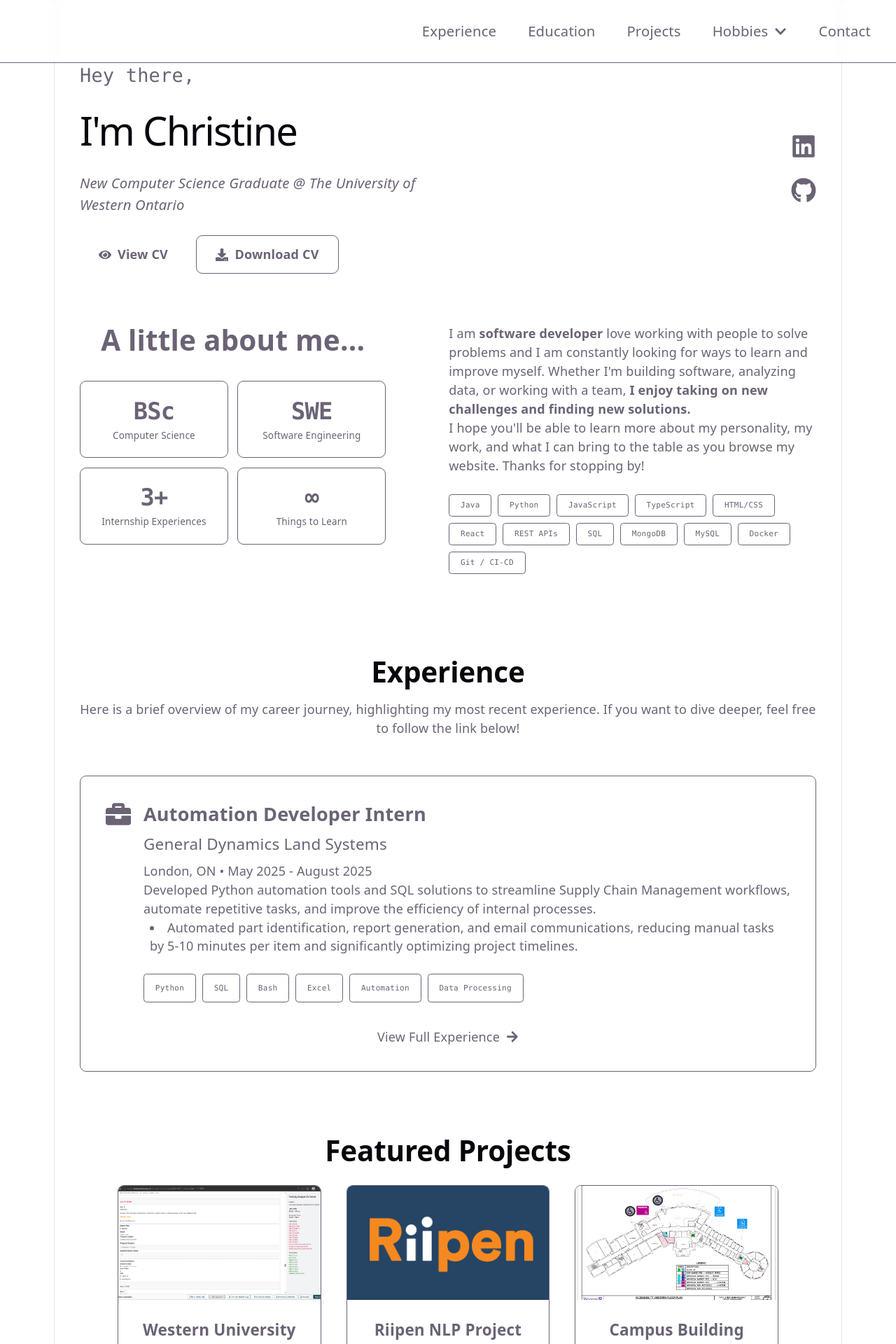
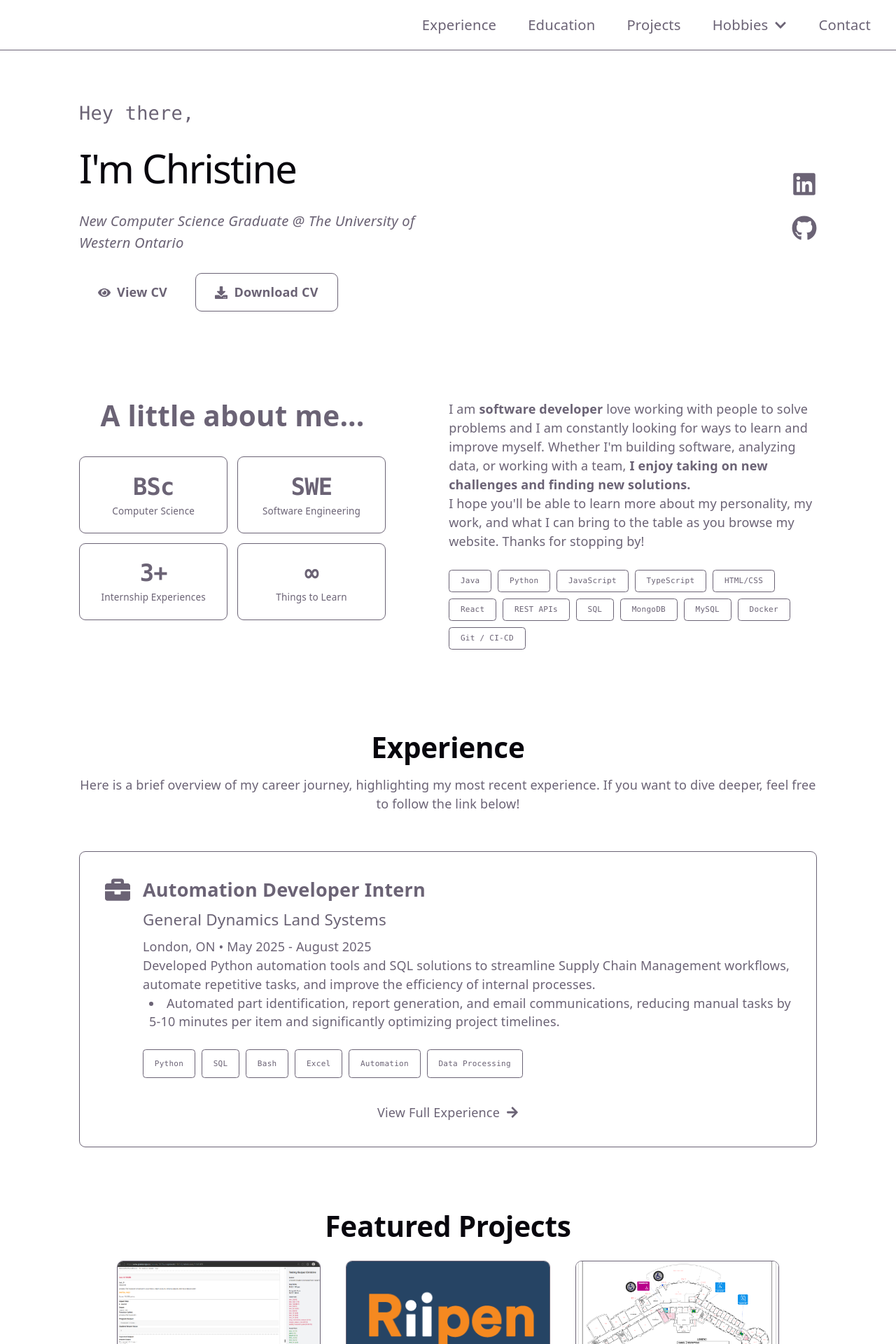
Before and after one commit to Cr1py/Cr1py.github.io, a React (Vite) app: page / in a window 1280 px wide. Shown: the top 1920 px of the page at 70% size. Built offline with nearby package versions, Linux system fonts and the light colour scheme.

Commit message:
Fixed smaller bugs with displaying images, text misalignment, and header being a bit too big

```diff
--- a/src/components/data/projects.ts
+++ b/src/components/data/projects.ts
@@ -1,3 +1,8 @@
+import capstoneImg from "../../assets/capstoneImg.png";
+import riipenLogo from "../../assets/Riipen-Logo.png";
+import mcGroundFloor from "../../assets/MC-groundfloor.png";
+import customDiscordImg1 from "../../assets/customDiscordImg1.png";
+
 export interface Project {
   id: string;
   title: string;
@@ -36,7 +41,7 @@ export const projects: Project[] = [
       'Gradescope API',
       'Git'
     ],
-    imageUrl: 'src/assets/capstoneImg.png',
+    imageUrl: capstoneImg,
     docUrl: 'https://docs.google.com/document/d/1O5qf_DMcFqYfs4oCuyddA4Y3oEUy9TBw4a7ZQiWutMM/edit?tab=t.rm89jsjypd',
     category: 'School',
     featured: true,
@@ -58,7 +63,7 @@ export const projects: Project[] = [
       'Beautiful Soup 4',
       'Google Colab'
     ],
-    imageUrl: 'src/assets/Riipen-Logo.png',
+    imageUrl: riipenLogo,
     category: 'Freelance',
     featured: true,
     date: '2024-03'
@@ -79,7 +84,7 @@ export const projects: Project[] = [
       'Beautiful Soup 4',
       'Google Colab'
     ],
-    imageUrl: 'src/assets/Riipen-Logo.png',
+    imageUrl: riipenLogo,
     category: 'School',
     featured: false,
     date: '2023-09'
@@ -100,7 +105,7 @@ export const projects: Project[] = [
       'CSS',
       'REST API'
     ],
-    imageUrl: 'src/assets/MC-groundfloor.png',
+    imageUrl: mcGroundFloor,
     githubUrl: 'https://github.com/Cr1py/Western_Maps',
     category: 'School',
     featured: true,
@@ -119,7 +124,7 @@ export const projects: Project[] = [
       'CSS',
       'Better Discord'
     ],
-    imageUrl: 'src/assets/customDiscordImg1.png',
+    imageUrl: customDiscordImg1,
     category: 'Personal',
     featured: true,
     date: '2021-11'
--- a/src/components/layout/Footer.tsx
+++ b/src/components/layout/Footer.tsx
@@ -7,9 +7,9 @@ const Footer = ({ className }: { className?: string }) => {
 
   return (
     <footer
-      className={`${className}`}
+      className={`h-20 ${className}`}
     >
-      <div>
+      <div className="max-w-7xl mx-auto h-full px-4 sm:px-6 lg:px-8 flex flex-row items-center justify-between gap-4">
 
         {/* Copyright */}
         <div>
@@ -17,19 +17,25 @@ const Footer = ({ className }: { className?: string }) => {
         </div>
 
         {/* Social Links */}
-        <div>
+        <div className="flex items-center justify-end gap-4 text-ele-text-light">
           {personalInfo.socials.github && (
             <a
               href={personalInfo.socials.github}
+              target="_blank"
+              rel="noopener noreferrer"
+              className="hover:text-ele-pink transition-colors"
             >
-                <FaGithub/>
+              <FaGithub className="w-5 h-5" />
             </a>
           )}
           {personalInfo.socials.linkedin && (
             <a
               href={personalInfo.socials.linkedin}
+              target="_blank"
+              rel="noopener noreferrer"
+              className="hover:text-ele-pink transition-colors"
             >
-                <FaLinkedin/>
+              <FaLinkedin className="w-5 h-5" />
             </a>
           )}
         </div>
--- a/src/components/layout/Header.tsx
+++ b/src/components/layout/Header.tsx
@@ -66,7 +66,7 @@ const Header = ({ className = "" }: HeaderProps) => {
 
   return (
     <header
-      className={`h-20 bg-ele-dark/90 backdrop-blur-sm border-b border-ele-purple/20 ${className}`}
+      className={`h-16 bg-ele-dark/90 backdrop-blur-sm border-b border-ele-purple/20 ${className}`}
     >
       <nav className="max-w-7xl mx-auto h-full px-4 sm:px-6 lg:px-8 relative">
         <div className="flex items-center justify-between h-full">
--- a/src/components/sections/AboutMeSection.tsx
+++ b/src/components/sections/AboutMeSection.tsx
@@ -18,7 +18,6 @@ const AboutMeSection = () => {
   ]
 
   return (
-    <div>
     <div className="w-full max-w-7xl mx-auto px-4 sm:px-6 lg:px-8 py-12 lg:py-16">
 
       {/* About Layout */}
@@ -118,7 +117,6 @@ const AboutMeSection = () => {
         </motion.div>
       </div>
     </div>
-    </div>
   )
 }
 
--- a/src/components/sections/ExperiencePreview.tsx
+++ b/src/components/sections/ExperiencePreview.tsx
@@ -13,7 +13,7 @@ const ExperiencePreview = () => {
     });
 
   return (
-    <div className="w-full max-w-7xl mx-auto px-4 sm:px-6 lg:px-8 py-8 lg:py-10">
+    <div className="w-full max-w-7xl mx-auto px-4 sm:px-6 lg:px-8 lg:py-10">
       <div className="text-center mb-12">
         <motion.h2
           initial={{ opacity: 0, y: 20 }}
--- a/src/components/sections/Intro.tsx
+++ b/src/components/sections/Intro.tsx
@@ -1,11 +1,11 @@
 import { motion } from "framer-motion"
 import { FaGithub, FaLinkedin, FaDownload, FaEye } from "react-icons/fa"
 import { personalInfo } from "../data/personal-info"
-import resume from "/src/assets/Christine_Bautista_Resume2026.pdf"
+import resume from "/src/assets/CBautista_Resume.pdf"
 
 const Intro = () => {
   return (
-    <div className="flex flex-col lg:flex-row items-center justify-between w-full max-w-6xl mx-auto px-4 sm:px-6 lg:px-8 gap-8 lg:gap-4">
+    <div className="flex flex-col lg:flex-row items-center justify-between w-full max-w-6xl mx-auto px-4 sm:px-6 lg:px-8 py-12 gap-8 lg:gap-4">
       {/* Left Section - Text */}
       <motion.div
         className="flex-1 text-center lg:text-left w-full"
--- a/src/index.css
+++ b/src/index.css
@@ -63,7 +63,6 @@
   max-width: 100%;
   margin: 0 auto;
   text-align: center;
-  border-inline: 1px solid var(--border);
   min-height: 100svh;
   display: flex;
   flex-direction: column;
--- a/src/pages/Home.tsx
+++ b/src/pages/Home.tsx
@@ -1,5 +1,3 @@
-import { useRef } from "react"
-import { motion } from "framer-motion"
 import Intro from "../components/sections/Intro"
 import AboutMeSection from "../components/sections/AboutMeSection"
 import ExperiencePreview from "../components/sections/ExperiencePreview"
@@ -11,8 +9,7 @@ import '../App.css'
 const Home = ()=> {
 
     return (
-        <div>
-
+        <div >
             {/* Intro */}
             <section>
                 <div>
```
Also changed, not shown: 2 other files (tests, documents, lock files or other folders). Lines whose indentation alone changed are shown as unchanged.
